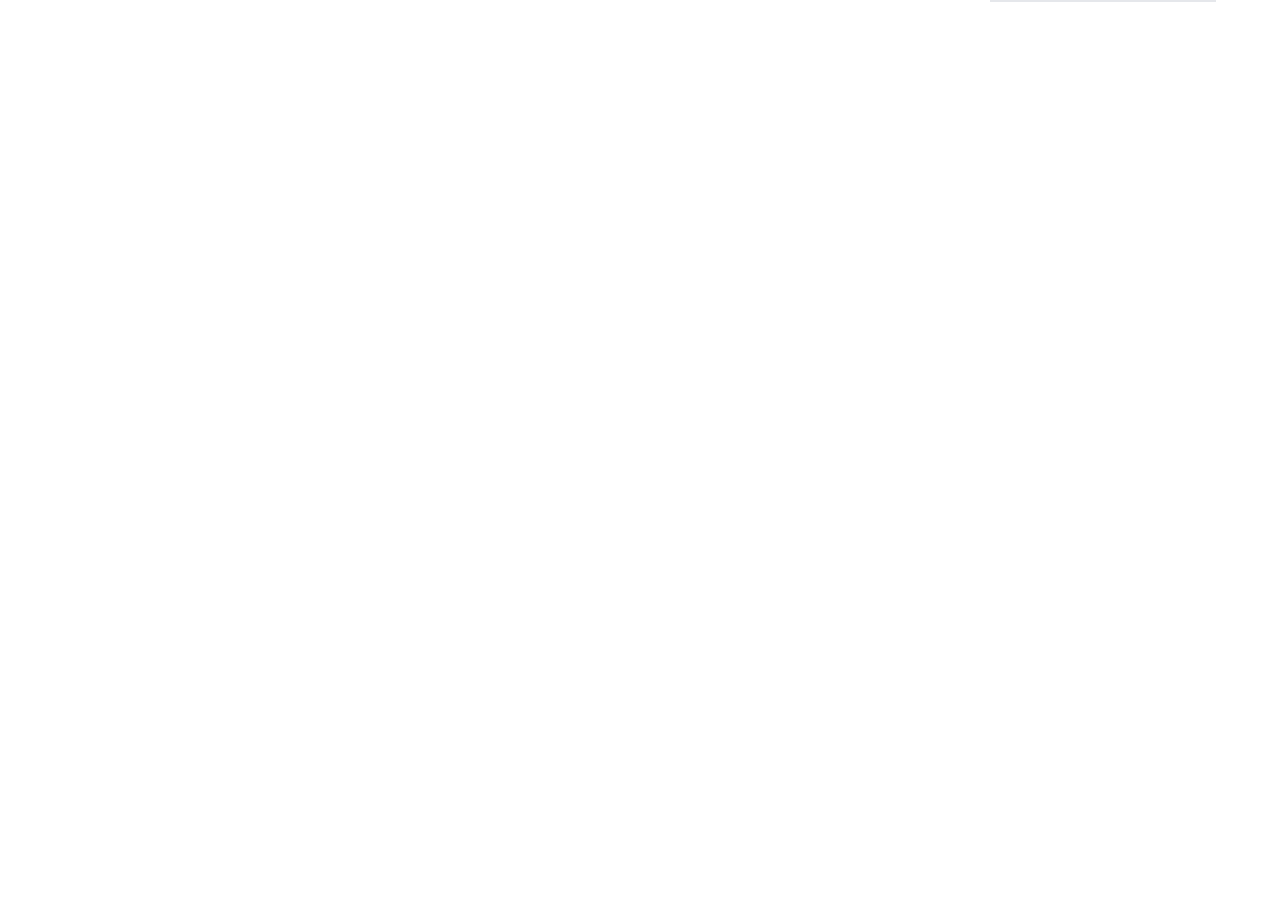
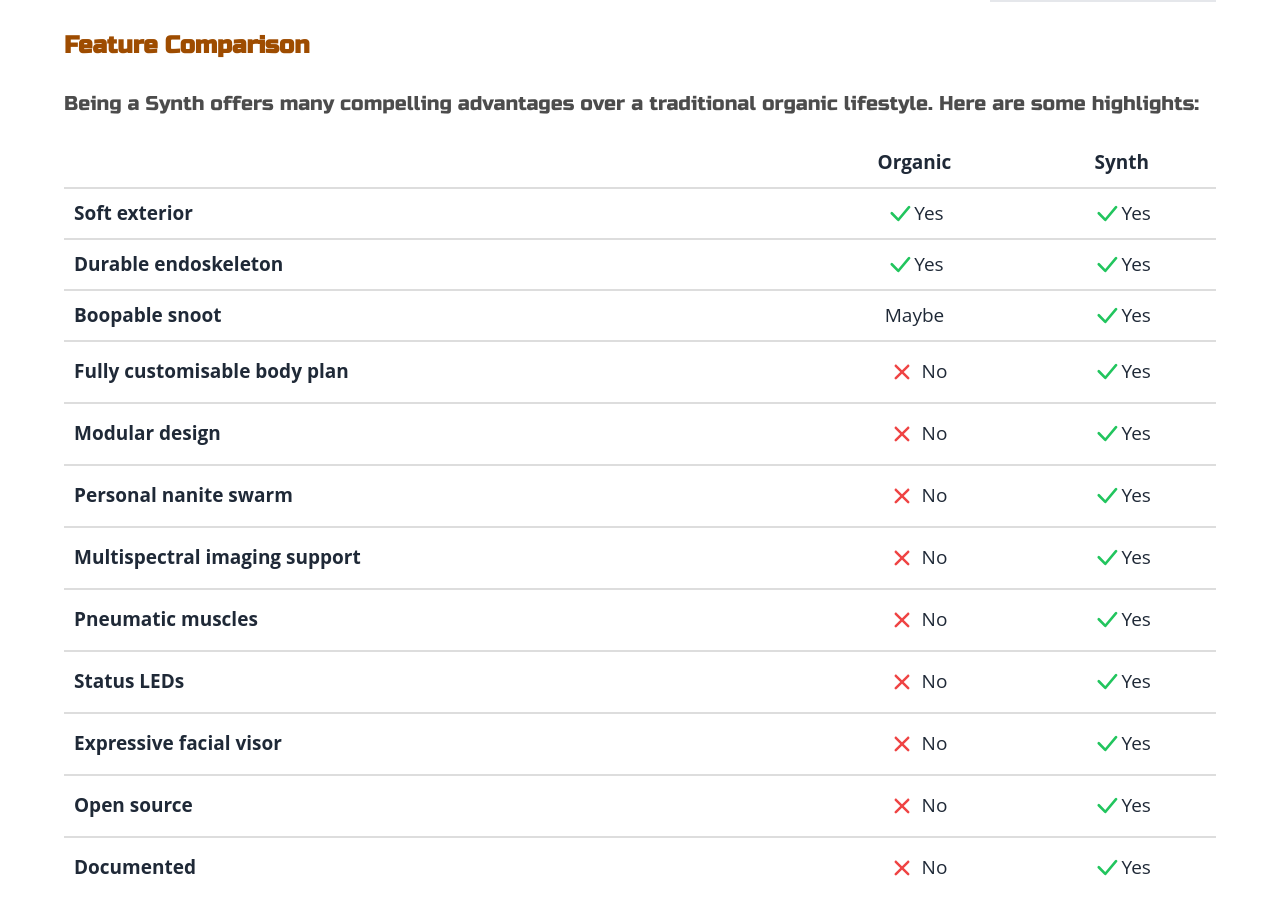
Before and after one commit to reshad21/kiss, a React (Vite) app: page / in a window 1280 px wide. Shown: the part 678-1592 px from the top of the page. Before the commit the page ends 800 px from the top, so only its background shows below. Built offline with nearby package versions, Linux system fonts and the light colour scheme.

Commit message:
feature section add

```diff
--- a/src/App.jsx
+++ b/src/App.jsx
@@ -1,12 +1,15 @@
 import { RouterProvider } from 'react-router-dom'
 import './App.css'
+import NavberProvider from './Context/NavberProvider'
 import router from './Routes/router'
 
 function App() {
 
   return (
     <>
-      <RouterProvider router={router} />
+      <NavberProvider>
+        <RouterProvider router={router} />
+      </NavberProvider>
     </>
   )
 }
--- /dev/null
+++ b/src/Component/Home/FeatureSection/FeatureComparison.jsx
@@ -0,0 +1,16 @@
+import React from 'react';
+import { useSmoothNavber } from '../../../Context/NavberProvider';
+import FeatureIntro from './FeatureIntro';
+import FeatureTable from './FeatureTable';
+
+const FeatureComparison = () => {
+    const { Features } = useSmoothNavber()
+    return (
+        <div className='max-w-6xl mx-auto' id='Features' ref={Features}>
+            <FeatureIntro />
+            <FeatureTable />
+        </div>
+    );
+};
+
+export default FeatureComparison;
--- /dev/null
+++ b/src/Component/Home/FeatureSection/FeatureIntro.jsx
@@ -0,0 +1,12 @@
+import React from 'react';
+
+const FeatureIntro = () => {
+    return (
+        <div>
+            <h2 className='text-2xl font-bold py-7 text-[#9e4c00] px-3 md:px-0 font-russo'>Feature Comparison</h2>
+            <p className='text-xl px-3 md:px-0 font-russo'>Being a Synth offers many compelling advantages over a traditional organic lifestyle. Here are some highlights:</p>
+        </div>
+    );
+};
+
+export default FeatureIntro;
--- /dev/null
+++ b/src/Component/Home/FeatureSection/FeatureMessage.jsx
@@ -0,0 +1,11 @@
+import React from 'react';
+
+const FeatureMessage = () => {
+    return (
+        <div className='pb-8'>
+            <p className='text-xl px-3 md:px-0'>Still not convinced? Synths have <strong>many more features</strong> than these: read more in our <a href="#" className='text-[#005cb2]'>extensive documentation.</a></p>
+        </div>
+    );
+};
+
+export default FeatureMessage;
--- /dev/null
+++ b/src/Component/Home/FeatureSection/FeatureTable.css
@@ -0,0 +1,44 @@
+/* FeatureTable.css */
+
+/* Apply border and padding to all th and td elements */
+th,
+td {
+    border-collapse: collapse;
+    padding: 10px;
+}
+
+/* Apply a bottom border to all th and td elements */
+th,
+td {
+    border-bottom: 2px solid #ddd;
+}
+
+/* Apply additional styling to table headers */
+table tr th {
+    font-weight: 700;
+    font-size: 19px;
+}
+
+/* Apply styling to all table cells */
+table tr td {
+    text-align: center;
+    font-size: 19px;
+}
+
+/* Apply specific styling to the first cell in each row */
+table tr td:first-child {
+    font-weight: 700;
+    font-size: 19px;
+    text-align: left;
+}
+
+/* table tr td:nth-child(2),
+table tr td:nth-child(3) {
+    display: flex;
+    align-items: center;
+} */
+
+/* Remove the bottom border from the last row */
+table tr:last-child td {
+    border-bottom: none;
+}
--- /dev/null
+++ b/src/Component/Home/FeatureSection/FeatureTable.jsx
@@ -0,0 +1,127 @@
+import React from 'react';
+import { BsCheckLg } from "react-icons/bs";
+import { IoIosClose } from "react-icons/io";
+import './FeatureTable.css';
+const FeatureTable = () => {
+    return (
+        <div className='py-5'>
+            <table className='w-full'>
+                <tr>
+                    <th></th>
+                    <th>Organic</th>
+                    <th>Synth</th>
+                </tr>
+                <tr>
+                    <td>Soft exterior</td>
+                    <td>
+                        <div className="flex items-center justify-center"><BsCheckLg size={29} className='text-green-500' />Yes</div>
+                    </td>
+                    <td>
+                        <div className="flex items-center justify-center"><BsCheckLg size={29} className='text-green-500' />Yes</div>
+                    </td>
+                </tr>
+                <tr>
+                    <td>Durable endoskeleton</td>
+                    <td>
+                        <div className="flex items-center justify-center"><BsCheckLg size={29} className='text-green-500' />Yes</div>
+                    </td>
+                    <td>
+                        <div className="flex items-center justify-center"><BsCheckLg size={29} className='text-green-500' />Yes</div>
+                    </td>
+                </tr>
+                <tr>
+                    <td>Boopable snoot</td>
+                    <td>
+                        <div className="flex items-center justify-center">Maybe</div>
+                    </td>
+                    <td>
+                        <div className="flex items-center justify-center"><BsCheckLg size={29} className='text-green-500' />Yes</div>
+                    </td>
+                </tr>
+                <tr>
+                    <td>Fully customisable body plan</td>
+                    <td>
+                        <div className="flex items-center justify-center"><IoIosClose size={40} className='text-red-500' />No</div>
+                    </td>
+                    <td>
+                        <div className="flex items-center justify-center"><BsCheckLg size={29} className='text-green-500' />Yes</div>
+                    </td>
+                </tr>
+                <tr>
+                    <td>Modular design</td>
+                    <td>
+                        <div className="flex items-center justify-center"><IoIosClose size={40} className='text-red-500' />No</div>
+                    </td>
+                    <td>
+                        <div className="flex items-center justify-center"><BsCheckLg size={29} className='text-green-500' />Yes</div>
+                    </td>
+                </tr>
+                <tr>
+                    <td>Personal nanite swarm</td>
+                    <td>
+                        <div className="flex items-center justify-center"><IoIosClose size={40} className='text-red-500' />No</div>
+                    </td>
+                    <td>
+                        <div className="flex items-center justify-center"><BsCheckLg size={29} className='text-green-500' />Yes</div>
+                    </td>
+                </tr>
+                <tr>
+                    <td>Multispectral imaging support</td>
+                    <td>
+                        <div className="flex items-center justify-center"><IoIosClose size={40} className='text-red-500' />No</div>
+                    </td>
+                    <td>
+                        <div className="flex items-center justify-center"><BsCheckLg size={29} className='text-green-500' />Yes</div>
+                    </td>
+                </tr>
+                <tr>
+                    <td>Pneumatic muscles</td>
+                    <td>
+                        <div className="flex items-center justify-center"><IoIosClose size={40} className='text-red-500' />No</div>
+                    </td>
+                    <td>
+                        <div className="flex items-center justify-center"><BsCheckLg size={29} className='text-green-500' />Yes</div>
+                    </td>
+                </tr>
+                <tr>
+                    <td>Status LEDs</td>
+                    <td>
+                        <div className="flex items-center justify-center"><IoIosClose size={40} className='text-red-500' />No</div>
+                    </td>
+                    <td>
+                        <div className="flex items-center justify-center"><BsCheckLg size={29} className='text-green-500' />Yes</div>
+                    </td>
+                </tr>
+                <tr>
+                    <td>Expressive facial visor</td>
+                    <td>
+                        <div className="flex items-center justify-center"><IoIosClose size={40} className='text-red-500' />No</div>
+                    </td>
+                    <td>
+                        <div className="flex items-center justify-center"><BsCheckLg size={29} className='text-green-500' />Yes</div>
+                    </td>
+                </tr>
+                <tr>
+                    <td>Open source</td>
+                    <td>
+                        <div className="flex items-center justify-center"><IoIosClose size={40} className='text-red-500' />No</div>
+                    </td>
+                    <td>
+                        <div className="flex items-center justify-center"><BsCheckLg size={29} className='text-green-500' />Yes</div>
+                    </td>
+                </tr>
+                <tr>
+                    <td>Documented</td>
+                    <td>
+                        <div className="flex items-center justify-center"><IoIosClose size={40} className='text-red-500' />No</div>
+                    </td>
+                    <td>
+                        <div className="flex items-center justify-center"><BsCheckLg size={29} className='text-green-500' />Yes</div>
+                    </td>
+                </tr>
+            </table>
+        </div>
+    );
+};
+
+export default FeatureTable;
--- a/src/Component/Navber/Navber.jsx
+++ b/src/Component/Navber/Navber.jsx
@@ -41,7 +41,7 @@ const Navber = () => {
                         <span className='text-center cursor-pointer py-3 px-4 block text-base md:text-xl font-normal text-white hover:bg-[#29434e]'>Social</span>
                     </li>
                     <li className='grow'>
-                        <span className='text-center cursor-pointer py-3 px-4 block text-base md:text-xl font-normal text-white hover:bg-[#29434e]'>Etc</span>
+                        <span className='text-center cursor-pointer py-3 px-4 block text-base md:text-xl font-normal text-white hover:bg-[#29434e]'>Features</span>
                     </li>
                 </ul>
             </div>
--- /dev/null
+++ b/src/Context/NavberProvider.jsx
@@ -0,0 +1,38 @@
+import React, { createContext, useContext, useRef, useState } from 'react';
+
+const NAVBER_CONTEXT = createContext();
+
+const NavberProvider = ({ children }) => {
+    const [activeLink, setActiveLink] = useState(0);
+
+
+    const Introduction = useRef()
+    const goSynth = useRef()
+    const Features = useRef()
+    const Resources = useRef()
+    const Revolution = useRef()
+
+    const scrollHandler = (eleRef, index) => {
+        console.log(eleRef.current, typeof (index));
+        if (eleRef && eleRef.current) {
+            const offsetTop = eleRef.current.offsetTop - 47; // Maintain a fixed 60px gap from top
+            window.scrollTo({ top: offsetTop, behavior: 'smooth' });
+            setActiveLink(index);
+        }
+    }
+
+    const value = { activeLink, setActiveLink, scrollHandler, Introduction, goSynth, Features, Resources, Revolution };
+
+    return (
+        <NAVBER_CONTEXT.Provider value={value}>
+            {children}
+        </NAVBER_CONTEXT.Provider>
+    );
+};
+
+export const useSmoothNavber = () => {
+    const context = useContext(NAVBER_CONTEXT);
+    return context;
+};
+
+export default NavberProvider;
--- a/src/Pages/Home/Home.jsx
+++ b/src/Pages/Home/Home.jsx
@@ -1,5 +1,6 @@
 import React from 'react';
 import Header from '../../Component/Header/Header';
+import FeatureComparison from '../../Component/Home/FeatureSection/FeatureComparison';
 import IntroSection from '../../Component/Home/IntroSection';
 import Navber from '../../Component/Navber/Navber';
 
@@ -9,6 +10,7 @@ const Home = () => {
             <Header />
             <Navber />
             <IntroSection />
+            <FeatureComparison />
         </div>
     );
 };
```
